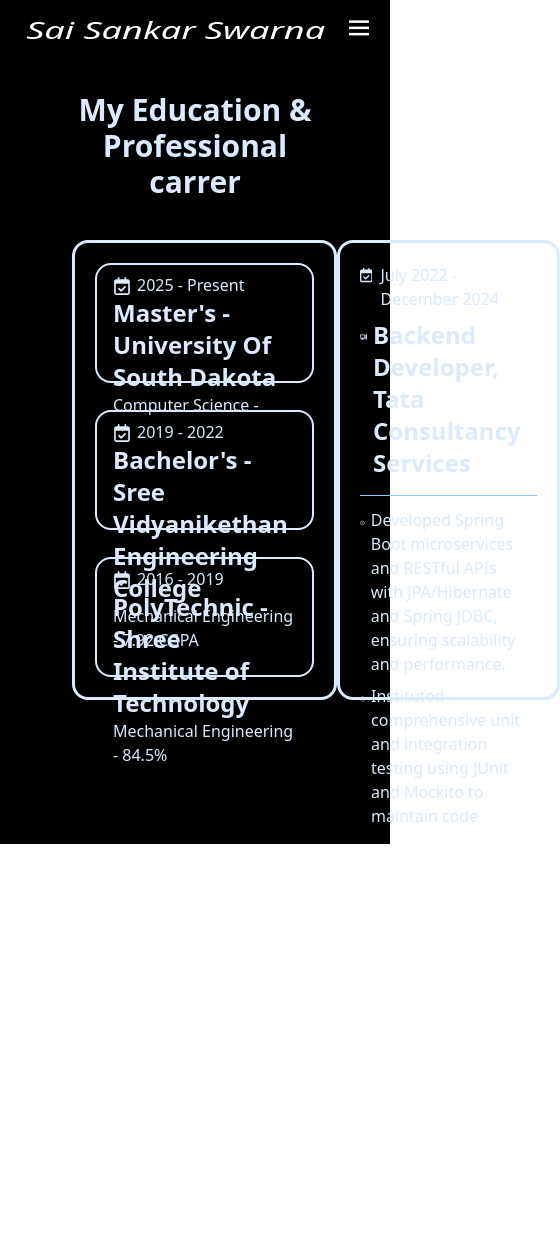
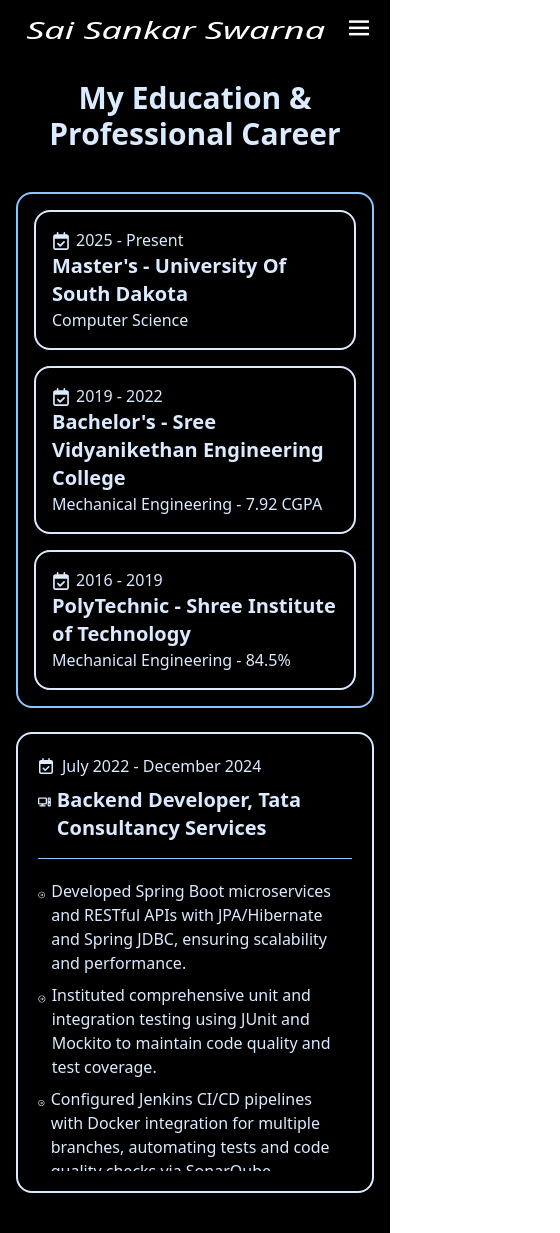
Before and after one commit to Swarna7414/WebPortfolio, a React (Vite) app: page /educationandexperience in a window 390 px wide. Shown: the whole page, 560 px wide, since content can reach past the window. Before the commit the page ends 844 px from the top, so only its background shows below. Built offline with nearby package versions, Linux system fonts and the light colour scheme.

Commit message:
fixed the mobile View

```diff
--- a/src/Routw/EandE.tsx
+++ b/src/Routw/EandE.tsx
@@ -1,135 +1,89 @@
 import React from "react";
-import { FaRegCalendarCheck } from "react-icons/fa6";
+import { FaRegCalendarCheck, FaComputer } from "react-icons/fa6";
 import { CgArrowRightO } from "react-icons/cg";
-import { FaComputer } from "react-icons/fa6";
-import '../Styles/Styles.css'
+import '../Styles/Styles.css';
 
-const EandE:React.FC=()=>{
-  return(
-    <section className="min-h-screen bg-black text-blue-100 px-18 py-10">
-      <div className="flex justify-center mt-13 mb-10">
+const EandE: React.FC = () => {
+  return (
+    <section className="min-h-screen bg-black text-blue-100 px-4 md:px-18 py-10">
+      <div className="flex justify-center mt-10 mb-10">
         <h1 className="text-3xl md:text-5xl font-bold text-center">
-          My Education & Professional carrer
+          My Education & Professional Career
         </h1>
       </div>
 
-      {/**Education Content */}
-      <div className="flex flex-row items-center justify-between ">
-        <div className="border-3 border-b-blue-100 rounded-2xl w-180 h-115 flex flex-col px-5 py-5 justify-between hover:border-blue-300 duration-300">
-
-        <div className="flex flex-col space-x-2 border-2 rounded-2xl py-2 px-4 w-full h-30 justify-between hover:border-blue-500 hover:shadow-lg hover:shadow-blue-500/50 transition duration-300 cursor-none group">
+      <div className="flex flex-col md:flex-row items-center justify-between gap-6">
+        {/* Education Section */}
+        <div className="w-full md:w-[45rem] border-2 border-blue-300 rounded-2xl p-4 flex flex-col gap-4">
+          {/* Master's */}
+          <div className="flex flex-col border-2 rounded-2xl py-4 px-4 hover:border-blue-500 hover:shadow-lg hover:shadow-blue-500/50 transition duration-300 group">
             <div className="flex flex-row text-md">
               <FaRegCalendarCheck className="text-lg mt-1 transition-colors duration-300 group-hover:text-blue-400" />
               <span className="px-1.5">2025 - Present</span>
             </div>
-          <h1 className="text-2xl font-extrabold">Master's - University Of South Dakota</h1>
-          <p>Computer Science - </p>
+            <h1 className="text-xl md:text-2xl font-extrabold">Master's - University Of South Dakota</h1>
+            <p>Computer Science</p>
           </div>
 
-
-        <div className="flex flex-col space-x-2 border-2 rounded-2xl py-2 px-4 w-full h-30 justify-between hover:border-blue-700 hover:shadow-lg hover:shadow-blue-700/50 transition duration-300 cursor-none group">
+          {/* Bachelor's */}
+          <div className="flex flex-col border-2 rounded-2xl py-4 px-4 hover:border-blue-700 hover:shadow-lg hover:shadow-blue-700/50 transition duration-300 group">
             <div className="flex flex-row text-md">
               <FaRegCalendarCheck className="text-lg mt-1 transition-colors duration-300 group-hover:text-blue-400" />
               <span className="px-1.5">2019 - 2022</span>
             </div>
-          <h1 className="text-2xl font-extrabold">Bachelor's  - Sree Vidyanikethan Engineering College</h1>
+            <h1 className="text-xl md:text-2xl font-extrabold">Bachelor's - Sree Vidyanikethan Engineering College</h1>
             <p>Mechanical Engineering - 7.92 CGPA</p>
           </div>
 
-
-        <div className="flex flex-col space-x-2 border-2 rounded-2xl py-2 px-4 w-full h-30 justify-between hover:border-blue-900 hover:shadow-lg hover:shadow-blue-900/50 transition duration-300 cursor-none group">
+          {/* Polytechnic */}
+          <div className="flex flex-col border-2 rounded-2xl py-4 px-4 hover:border-blue-900 hover:shadow-lg hover:shadow-blue-900/50 transition duration-300 group">
             <div className="flex flex-row text-md">
               <FaRegCalendarCheck className="text-lg mt-1 transition-colors duration-300 group-hover:text-blue-400" />
               <span className="px-1.5">2016 - 2019</span>
             </div>
-          <h1 className="text-2xl font-extrabold">PolyTechnic  - Shree Institute of Technology</h1>
+            <h1 className="text-xl md:text-2xl font-extrabold">PolyTechnic - Shree Institute of Technology</h1>
             <p>Mechanical Engineering - 84.5%</p>
           </div>
+        </div>
 
-        </div>
-        {/** Experience content */}
-
-        <div className="border-3 w-160 h-115 rounded-2xl hover:border-blue-300 flex flex-col px-5 py-5 cursor-default">
+        {/* Experience Section */}
+        <div className="w-full md:w-[45rem] border-2 rounded-2xl hover:border-blue-300 flex flex-col px-5 py-5 cursor-default">
           <div className="flex flex-col">
             <div>
               <div className="flex flex-row text-md mb-2">
-                <FaRegCalendarCheck className="mt-1 mr-2"/>
+                <FaRegCalendarCheck className="mt-1 mr-2" />
                 <span>July 2022 - December 2024</span>
               </div>
-              <h1 className="text-2xl font-bold flex flex-row group"><FaComputer className="mt-1.5 mr-1.5 group-hover:text-blue-400 duration-300"/>Backend Developer, Tata Consultancy Services</h1>
-              <div className="w-3/3 h-px bg-blue-300 mt-4 mx-auto"></div>
+              <h1 className="text-xl md:text-2xl font-bold flex flex-row group">
+                <FaComputer className="mt-1.5 mr-1.5 group-hover:text-blue-400 duration-300" />
+                Backend Developer, Tata Consultancy Services
+              </h1>
+              <div className="w-full h-px bg-blue-300 mt-4 mx-auto"></div>
             </div>
 
-
-            {/**Points*/}
-            <div>
-              <div className="mt-3 h-[320px] overflow-y-auto pr-2 custom-scroll">
-                <div className="flex flex-row mb-1 hover:text-blue-300 transform transition duration-500 hover:translate-x-2 group">
-                  <CgArrowRightO className="text-3xl mr-1.5 group-hover:text-white"/>
-                  <h1>Developed Spring Boot microservices and RESTful APIs with JPA/Hibernate
-                    and Spring JDBC, ensuring scalability and performance.
-                  </h1>
+            {/* Points */}
+            <div className="mt-3 h-[300px] md:h-[320px] overflow-y-auto pr-2 custom-scroll">
+              {[
+                "Developed Spring Boot microservices and RESTful APIs with JPA/Hibernate and Spring JDBC, ensuring scalability and performance.",
+                "Instituted comprehensive unit and integration testing using JUnit and Mockito to maintain code quality and test coverage.",
+                "Configured Jenkins CI/CD pipelines with Docker integration for multiple branches, automating tests and code quality checks via SonarQube.",
+                "Tested REST APIs using SoapUI and Postman, validating responses for functionality, performance, and compliance with client requirements.",
+                "Managed release lifecycles using RLM and OpenShift, ensuring smooth and seamless deployments.",
+                "Migrated code from SVN to Bitbucket, cleaned POM files, removed deprecated versions, and performed security checks for scalability.",
+                "Migrated codebase from Java 8 to Java 17 using OpenRewrite, ensuring compatibility and leveraging new language features.",
+                "Created and maintained Confluence pages to document technical designs, workflows, and deployment processes."
+              ].map((text, index) => (
+                <div key={index} className="flex flex-row mb-1 mt-2 hover:text-blue-300 transform transition duration-500 hover:translate-x-2 group">
+                  <CgArrowRightO className="text-2xl mr-1.5 group-hover:text-white mt-1" />
+                  <h1>{text}</h1>
                 </div>
-
-                <div className="flex flex-row mb-1 mt-2 hover:text-blue-300 transform transition duration-500 hover:translate-x-2 group">
-                  <CgArrowRightO className="text-3xl mr-1.5 group-hover:text-white"/>
-                  <h1>Instituted comprehensive unit and integration testing using JUnit and Mockito to
-                  maintain code quality and test coverage.
-                  </h1>
-                </div>
-
-
-                <div className="flex flex-row mb-1 mt-2 hover:text-blue-300 transform transition duration-500 hover:translate-x-2 group">
-                  <CgArrowRightO className="text-3xl mr-1.5 group-hover:text-white"/>
-                  <h1>Configured Jenkins CI/CD pipelines with Docker integration for multiple branches,
-                    automating tests and code quality checks via SonarQube.
-                  </h1>
-                </div>
-
-
-                <div className="flex flex-row mb-1 mt-2 hover:text-blue-300 transform transition duration-500 hover:translate-x-2 group">
-                  <CgArrowRightO className="text-3xl mr-1.5 group-hover:text-white"/>
-                  <h1>Tested REST APIs using SoapUI and Postman, validating responses for functionality,
-                    performance, and compliance with client requirements.
-                  </h1>
-                </div>
-
-
-                <div className="flex flex-row mb-1 mt-2 hover:text-blue-300 transform transition duration-500 hover:translate-x-2 group">
-                  <CgArrowRightO className="text-xl mr-1.5 mt-1 group-hover:text-white"/>
-                  <h1>Managed release lifecycles using RLM and OpenShift, ensuring smooth and seamless deployments
-                  </h1>
-                </div>
-
-
-                <div className="flex flex-row mb-1 mt-2 hover:text-blue-300 transform transition duration-500 hover:translate-x-2 group">
-                  <CgArrowRightO className="text-2xl mt-1 mr-1.5 group-hover:text-white"/>
-                  <h1>Migrated code from SVN to Bitbucket, cleaned POM files, removed deprecated versions, and
-                  performed security checks for scalability.
-                  </h1>
-                </div>
-
-
-                <div className="flex flex-row mb-1 mt-2 hover:text-blue-300 transform transition duration-500 hover:translate-x-2 group">
-                  <CgArrowRightO className="text-xl mr-1.5 group-hover:text-white"/>
-                  <h1>Migrated codebase from Java 8 to Java 17 using OpenRewrite,
-                    ensuring compatibility and leveraging new language features.
-                  </h1>
-                </div>
-
-                <div className="flex flex-row mb-1 mt-2 hover:text-blue-300 transform transition duration-500 hover:translate-x-2 group">
-                  <CgArrowRightO className="text-xl mr-1.5 group-hover:text-white"/>
-                  <h1>Created and maintained Confluence pages to document
-                    technical designs, workflows, and deployment processes.
-                  </h1>
-                </div>
-
-              </div>
+              ))}
             </div>
           </div>
         </div>
       </div>
     </section>
   );
-}
+};
+
 export default EandE;
```
Lines whose indentation alone changed are shown as unchanged.
